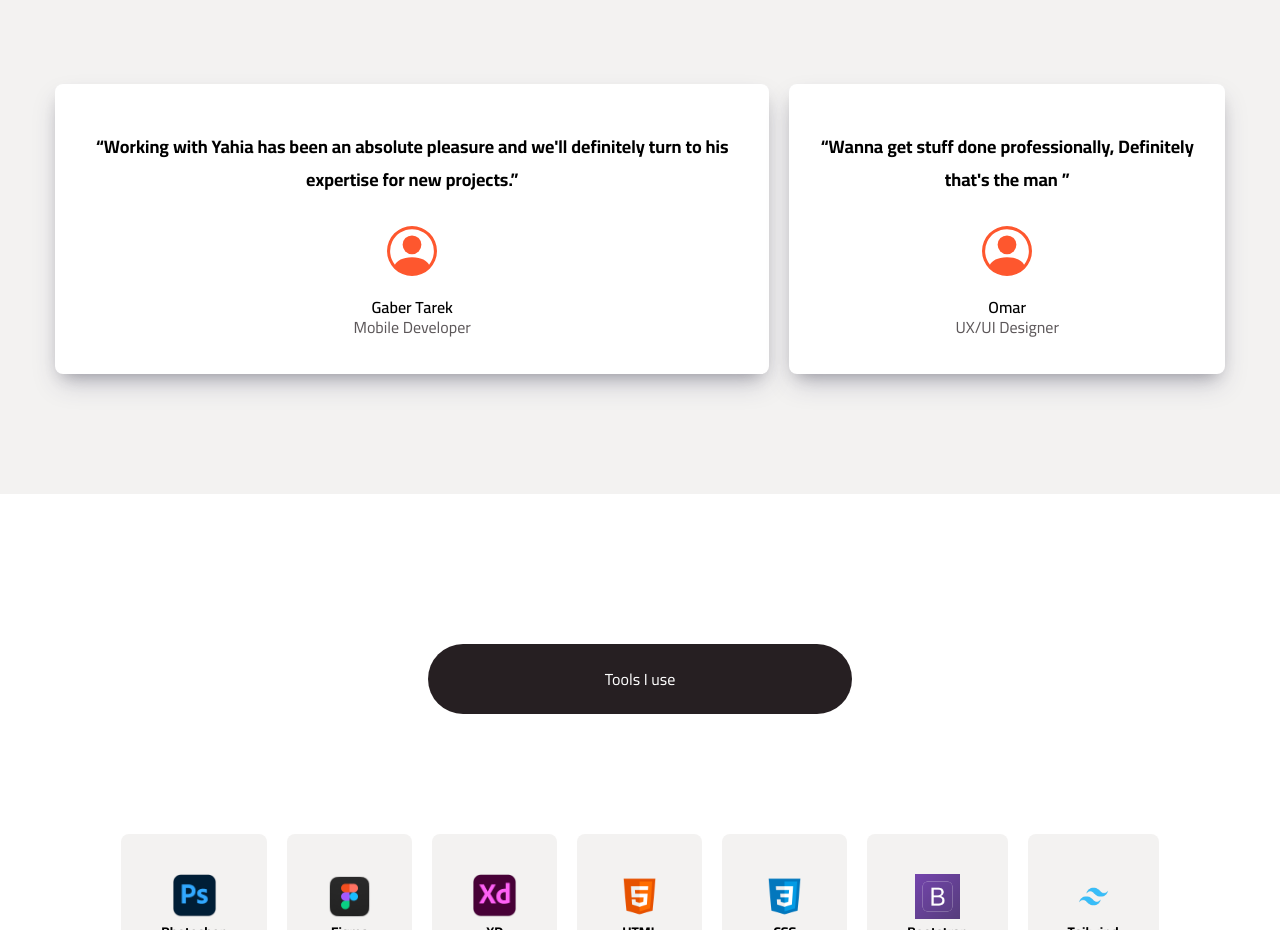
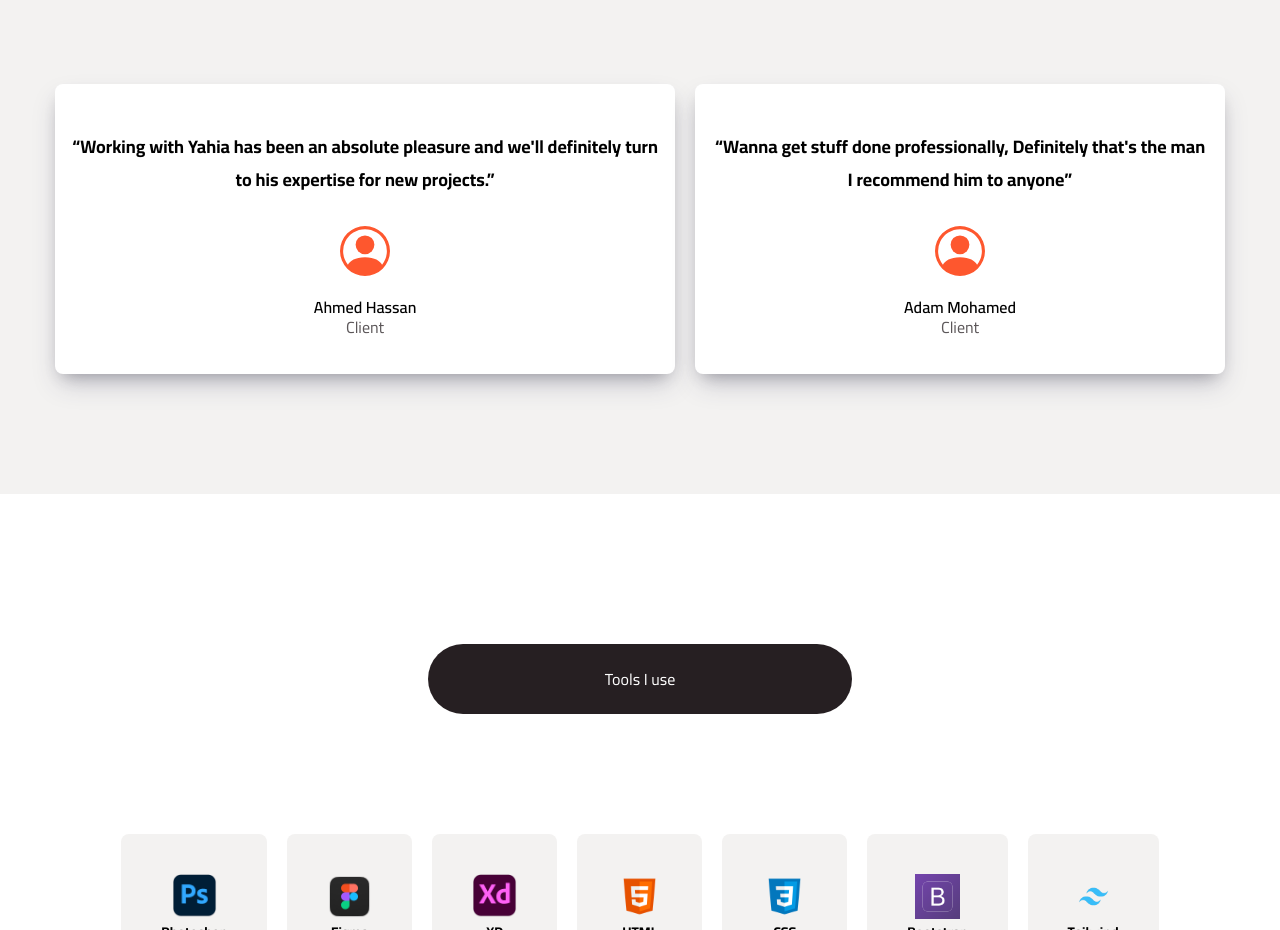
Before and after one commit to YahiaElsayed19/My-Portfolio, a React (Create React App) app: page /about in a window 1280 px wide. Shown: the part 1800-2730 px from the top of the page. Built offline with nearby package versions, Linux system fonts and the light colour scheme; a web font is replaced by a local one.

Commit message:
Testimonials

```diff
--- a/src/components/About/Testimonials.js
+++ b/src/components/About/Testimonials.js
@@ -11,16 +11,16 @@ const Testimonials = () => {
                         definitely turn to his expertise for new projects.”
                     </h5>
                     <BsPersonCircle className={classes["testimonials-icon"]} size="50px" />
-                    <p className={classes["testimonials-name"]}>Gaber Tarek</p>
-                    <p className={classes["testimonials-p"]}>Mobile Developer</p>
+                    <p className={classes["testimonials-name"]}>Ahmed Hassan</p>
+                    <p className={classes["testimonials-p"]}>Client</p>
                 </div>
                 <div className={classes["testimonials-card"]}>
                     <h5 className={classes["testimonials-h5"]}>
-                        “Wanna get stuff done professionally, Definitely that's the man  ”
+                        “Wanna get stuff done professionally, Definitely that's the man I recommend him to anyone”
                     </h5>
-                    <BsPersonCircle className={classes["testimonials-icon"]} size="50px"/>
-                    <p className={classes["testimonials-name"]}>Omar</p>
-                    <p className={classes["testimonials-p"]}>UX/UI Designer</p>
+                    <BsPersonCircle className={classes["testimonials-icon"]} size="50px" />
+                    <p className={classes["testimonials-name"]}>Adam Mohamed</p>
+                    <p className={classes["testimonials-p"]}>Client</p>
                 </div>
             </div>
         </div>
```
